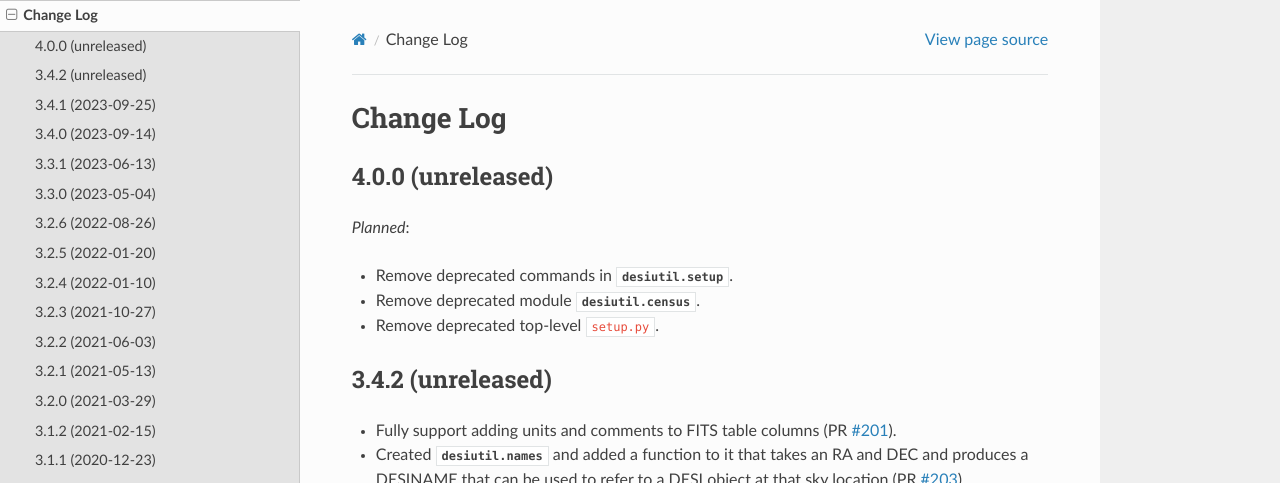
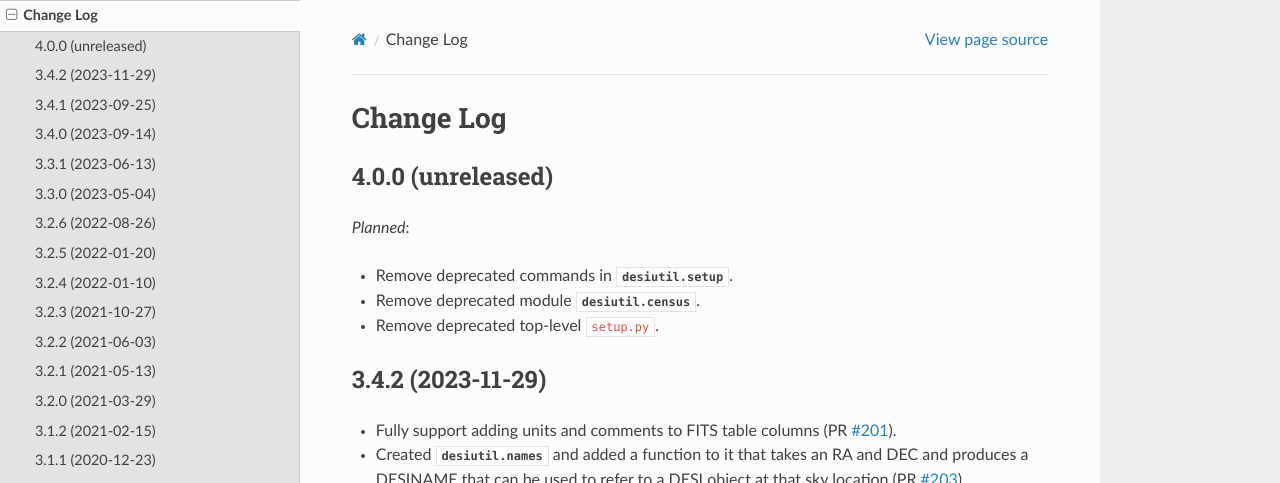
Before and after one commit to desihub/desiutil, a Sphinx documentation site: the page built from doc/changes.rst, in a window 1280 px wide and 900 px high. Shown: the top 483 px of the window. Built offline with Sphinx 7.4.7 and the Read the Docs theme 2.0.0, drawn with Linux system fonts in a browser that asks for light colours.

Commit message:
preparing for next tag

```diff
--- a/doc/changes.rst
+++ b/doc/changes.rst
@@ -11,7 +11,7 @@ Change Log
 * Remove deprecated module :mod:`desiutil.census`.
 * Remove deprecated top-level ``setup.py``.
 
-3.4.2 (unreleased)
+3.4.2 (2023-11-29)
 ------------------
 
 * Fully support adding units and comments to FITS table columns (PR `#201`_).
--- a/py/desiutil/_version.py
+++ b/py/desiutil/_version.py
@@ -1 +1 @@
-__version__ = '3.4.1.dev1056'
+__version__ = '3.4.2'
```
